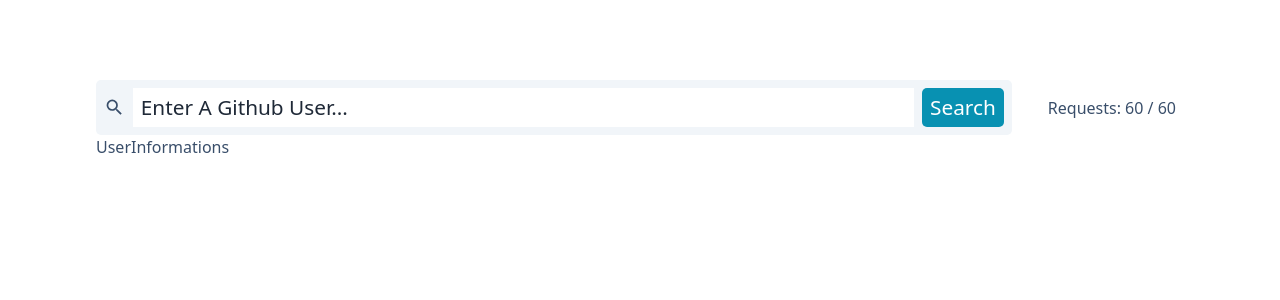
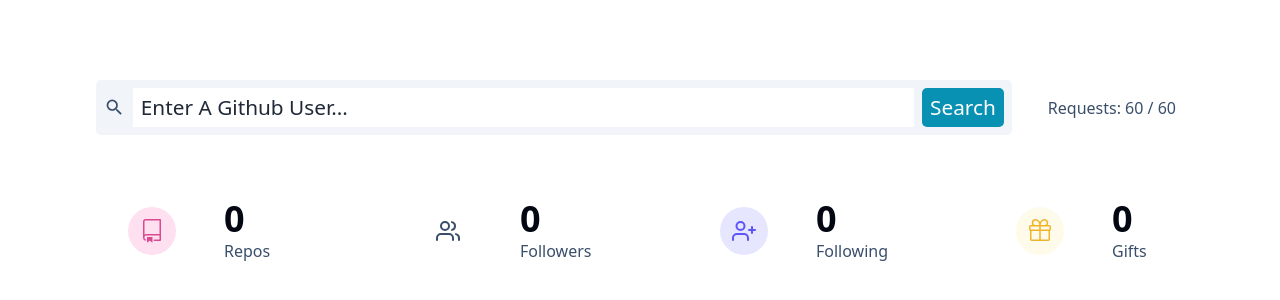
Before and after one commit to CR7sewey/Github_Users-React_ts, a React (Vite) app: page / in a window 1280 px wide. Shown: the top 300 px of the page. Built offline with nearby package versions, Linux system fonts and the light colour scheme.

Commit message:
UserInformation: partial development - 1

```diff
--- a/src/components/UserInformations.tsx
+++ b/src/components/UserInformations.tsx
@@ -1,5 +1,26 @@
-import React from "react";
+import { items } from "../utils/infos";
+import { Info } from "../utils/types";
 
 export const UserInformations = () => {
-  return <div>UserInformations</div>;
+  return (
+    <section className="section ">
+      <div className="section-center info">
+        {items.map((val) => {
+          return <Item key={val.id} {...val} />;
+        })}
+      </div>
+    </section>
+  );
 };
+
+export const Item = ({ label, icon, color, value }: Info) => {
+  return (
+    <article className="item">
+      <span className={color}>{icon}</span>
+      <div>
+        <h3 className="text-gray-950 font-bold text-4xl">{value}</h3>
+        <p>{label}</p>
+      </div>
+    </article>
+  );
+};
--- a/src/index.css
+++ b/src/index.css
@@ -3,9 +3,64 @@
 @tailwind utilities;
 
 @layer components {
+  :root {
+    /* dark shades of primary color*/
+    --clr-primary-1: hsl(185, 91%, 17%);
+    --clr-primary-2: hsl(185, 84%, 25%);
+    --clr-primary-3: hsl(185, 81%, 29%);
+    --clr-primary-4: hsl(185, 77%, 34%);
+    /* primary/main color */
+    --clr-primary-5: hsl(185, 62%, 45%);
+    /* lighter shades of primary color */
+    --clr-primary-6: hsl(185, 57%, 50%);
+    --clr-primary-7: hsl(184, 65%, 59%);
+    --clr-primary-8: hsl(184, 80%, 74%);
+    --clr-primary-9: hsl(185, 94%, 87%);
+    --clr-primary-10: hsl(186, 100%, 94%);
+    /* darkest grey - used for headings */
+    --clr-grey-1: hsl(209, 61%, 16%);
+    --clr-grey-2: hsl(211, 39%, 23%);
+    --clr-grey-3: hsl(209, 34%, 30%);
+    --clr-grey-4: hsl(209, 28%, 39%);
+    /* grey used for paragraphs */
+    --clr-grey-5: hsl(210, 22%, 49%);
+    --clr-grey-6: hsl(209, 23%, 60%);
+    --clr-grey-7: hsl(211, 27%, 70%);
+    --clr-grey-8: hsl(210, 31%, 80%);
+    --clr-grey-9: hsl(212, 33%, 89%);
+    --clr-grey-10: #f1f5f8;
+    --clr-white: #fff;
+    --clr-red-dark: hsl(360, 67%, 44%);
+    --clr-red-light: hsl(360, 71%, 66%);
+    --clr-green-dark: hsl(125, 67%, 44%);
+    --clr-green-light: hsl(125, 71%, 66%);
+    --clr-black: #222;
+    --ff-primary: "Roboto", sans-serif;
+    --ff-secondary: "Open Sans", sans-serif;
+    --transition: all 0.3s linear;
+    --spacing: 0.1rem;
+    --radius: 0.25rem;
+    --light-shadow: 0 5px 15px rgba(0, 0, 0, 0.1);
+    --dark-shadow: 0 5px 15px rgba(0, 0, 0, 0.2);
+    --max-width: 1170px;
+    --fixed-width: 620px;
+  }
+
   .align-element {
     @apply mx-auto max-w-6xl px-8;
   }
+
+  .section {
+    padding: 1rem 0;
+    position: relative;
+  }
+
+  .section-center {
+    width: 90vw;
+    margin: 0 auto;
+    max-width: 1170px;
+  }
+
   .error {
     min-height: 100vh;
     display: grid;
@@ -77,4 +132,66 @@
     margin-bottom: 0;
     font-weight: 400;
   }
+
+  .info {
+    display: grid;
+    grid-template-columns: repeat(auto-fill, minmax(200px, 1fr));
+    gap: 1rem 2rem;
+    margin-top: 2rem;
+  }
+
+  @media (min-width: 640px) {
+    .info {
+      grid-template-columns: repeat(auto-fill, minmax(260px, 1fr));
+    }
+  }
+
+  .info .item {
+    border-radius: var(--radius);
+    padding: 1rem 2rem;
+    background: var(--clr-white);
+    display: grid;
+    grid-template-columns: auto 1fr;
+    column-gap: 3rem;
+    align-items: center;
+  }
+
+  .info .item span {
+    width: 3rem;
+    height: 3rem;
+    display: grid;
+    place-items: center;
+    border-radius: 50%;
+  }
+
+  .info .item .icon {
+    font-size: 1.5rem;
+  }
+
+  .info .item h3 {
+    margin-bottom: 0;
+    letter-spacing: 0;
+  }
+
+  .info .item p {
+    margin-bottom: 0;
+    text-transform: capitalize;
+  }
+
+  .info .item .pink {
+    background: #ffe0f0;
+    color: #da4a91;
+  }
+  .info .item .green {
+    background: #c5def5;
+    color: #76c1d1;
+  }
+  .info .item .purple {
+    background: #e6e6ff;
+    color: #5d55fa;
+  }
+  .info .item .yellow {
+    background: #fffbea;
+    color: #f0b429;
+  }
 }
--- /dev/null
+++ b/src/utils/infos.tsx
@@ -0,0 +1,34 @@
+import { FiUserPlus, FiUsers } from "react-icons/fi";
+import { GoGift, GoRepo } from "react-icons/go";
+import { Info } from "./types";
+
+export const items: Info[] = [
+  {
+    id: 1,
+    icon: <GoRepo className="icon" />,
+    label: "repos",
+    value: 0,
+    color: "pink",
+  },
+  {
+    id: 2,
+    icon: <FiUsers className="icon" />,
+    label: "followers",
+    value: 0,
+    color: "blue",
+  },
+  {
+    id: 3,
+    icon: <FiUserPlus className="icon" />,
+    label: "following",
+    value: 0,
+    color: "purple",
+  },
+  {
+    id: 4,
+    icon: <GoGift className="icon" />,
+    label: "gifts",
+    value: 0,
+    color: "yellow",
+  },
+];
--- /dev/null
+++ b/src/utils/types.tsx
@@ -0,0 +1,7 @@
+export type Info = {
+  id?: number | number;
+  label: string;
+  icon: React.ReactElement;
+  color: string;
+  value: number;
+};
```
Also changed, not shown: 1 other file (tests, documents, lock files or other folders).
